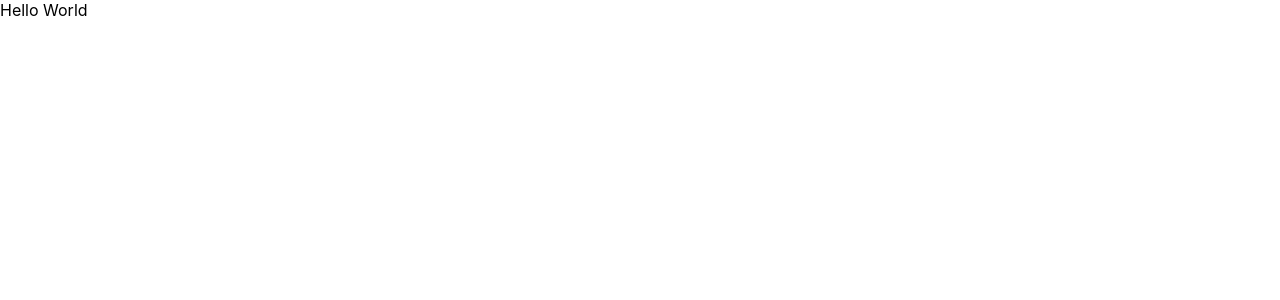
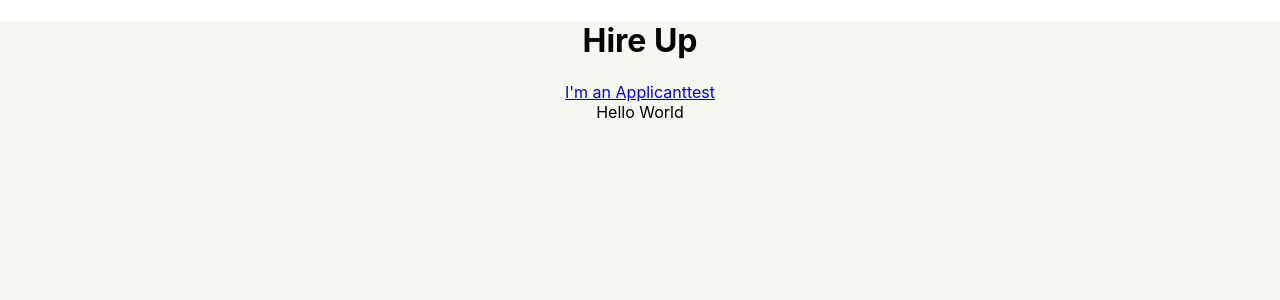
Before and after one commit to HireUp-Turing/HireUp_frontend, a React (Create React App) app: page / in a window 1280 px wide. Shown: the top 300 px of the page. Built offline with nearby package versions, Linux system fonts and the light colour scheme.

Commit message:
Add NavLinks and title to Header #13

```diff
--- a/src/components/App/App.scss
+++ b/src/components/App/App.scss
@@ -1,3 +1,7 @@
+@import '../../_variables.scss';
+
 .App {
-  text-align: center;
+	text-align: center;
+	background-color: $main-bg;
+	height: 100vh;
 }
--- a/src/components/App/App.tsx
+++ b/src/components/App/App.tsx
@@ -7,12 +7,15 @@ import Header from '../../components/Header/Header'
 
 const App: React.FC = () => {
   return (
+		<main className="App">
+			<Header />
       <Switch>
         {Object.values(routes).map((route:any, index:number) => (
           <Route key={index} {...route} path={route.path} />
         ))
         }
       </Switch>
+		</main>
   )
 }
 
--- a/src/components/Header/Header.tsx
+++ b/src/components/Header/Header.tsx
@@ -1,7 +1,17 @@
-import React from 'react';
+import React from 'react'
+import { NavLink, Link } from 'react-router-dom'
+import './Header.scss'
 
 const Header: React.FC = () => {
-return <div>Hello World</div>
+	return (
+		<header className="Header">
+			<h1>Hire Up</h1>
+			<nav>
+				<NavLink exact to="/">I'm an Applicant</NavLink>
+				<NavLink exact to="/applicant" activeClassName="active">test</NavLink>
+			</nav>
+		</header>
+	)
 }
 
 export default Header
```
